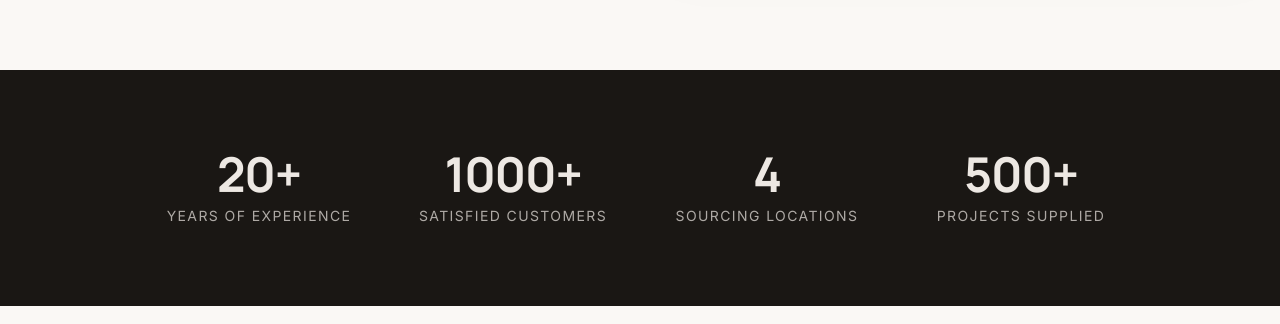
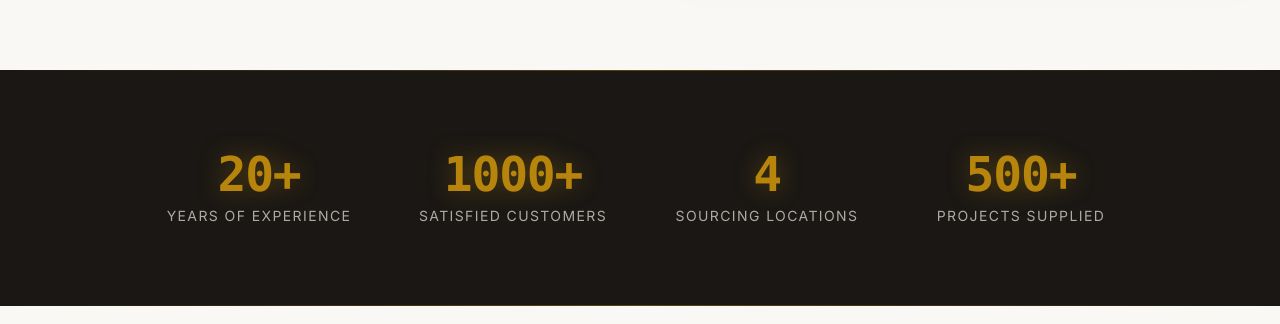
Before and after one commit to batman2400/UN-Tiles, a Next.js app: page /about in a window 1280 px wide. Shown: the part 1596-1920 px from the top of the page. Built offline with nearby package versions, Linux system fonts and the light colour scheme; no server answers.

Commit message:
UI/UX polish for About Us page and sticky navbar

```diff
--- a/src/app/(public)/about/page.tsx
+++ b/src/app/(public)/about/page.tsx
@@ -9,7 +9,7 @@ export default function About() {
     <div className="flex flex-col min-h-screen">
 
       {/* ══════ HERO ══════ */}
-      <section className="relative h-[85vh] flex items-center justify-center bg-surface-dark overflow-hidden">
+      <section className="relative h-[85vh] flex items-center justify-center bg-surface-dark overflow-hidden pt-32">
         <ParallaxLayer
           speed={0.2}
           maxOffset={64}
@@ -42,20 +42,24 @@ export default function About() {
 
       {/* ══════ HERITAGE ══════ */}
       <section className="max-w-7xl mx-auto px-6 py-32 w-full grid grid-cols-1 md:grid-cols-2 gap-16 items-center">
-        <ScrollReveal>
-          <div>
+        <div className="flex flex-col justify-center">
+          <ScrollReveal>
             <p className="text-sm uppercase tracking-[0.2em] text-accent font-semibold mb-3">Since 2004</p>
             <h2 className="text-3xl md:text-4xl font-display font-bold tracking-tight text-on-surface mb-8">Our Heritage</h2>
-            <div className="space-y-6 text-on-surface-variant leading-relaxed">
+          </ScrollReveal>
+          <div className="space-y-6 text-on-surface-variant leading-relaxed">
+            <ScrollReveal delay={100}>
               <p>
                 Established in 2004, UN Tiles (Unicorn Enterprises) was founded with a simple vision—to provide Sri Lankan customers with high-quality ceramic tiles and sanitary products at competitive prices. Over the years, we have built a strong reputation as a trusted importer and distributor by offering reliable products, exceptional customer service, and a wide selection suitable for both residential and commercial projects.
               </p>
+            </ScrollReveal>
+            <ScrollReveal delay={200}>
               <p>
                 With more than two decades of industry experience, we continue to help homeowners, architects, contractors, and developers find the perfect ceramic solutions for every space.
               </p>
-            </div>
+            </ScrollReveal>
           </div>
-        </ScrollReveal>
+        </div>
         <ScrollReveal delay={150}>
           <div className="relative aspect-[4/5] bg-surface-container overflow-hidden premium-shadow-lg">
             <ParallaxLayer
@@ -75,8 +79,8 @@ export default function About() {
       </section>
 
       {/* ══════ STATS ══════ */}
-      <section className="bg-surface-dark py-20">
-        <div className="max-w-5xl mx-auto px-6 grid grid-cols-2 md:grid-cols-4 gap-10 text-on-surface-dark">
+      <section className="bg-surface-dark py-20 relative before:absolute before:inset-x-0 before:top-0 before:h-px before:bg-gradient-to-r before:from-transparent before:via-accent/40 before:to-transparent after:absolute after:inset-x-0 after:bottom-0 after:h-px after:bg-gradient-to-r after:from-transparent after:via-accent/40 after:to-transparent">
+        <div className="max-w-5xl mx-auto px-6 grid grid-cols-2 md:grid-cols-4 gap-10 text-on-surface-dark relative z-10">
           <StatsCounter end={20} suffix="+" label="Years of Experience" />
           <StatsCounter end={1000} suffix="+" label="Satisfied Customers" />
           <StatsCounter end={4} label="Sourcing Locations" />
@@ -90,9 +94,13 @@ export default function About() {
           <ScrollReveal>
             <p className="text-sm uppercase tracking-[0.2em] text-accent font-semibold mb-4">Product Sourcing</p>
             <h2 className="text-3xl md:text-4xl font-display font-bold tracking-tight text-on-surface mb-8">Global Sourcing, Local Trust</h2>
+          </ScrollReveal>
+          <ScrollReveal delay={100}>
             <p className="text-lg leading-relaxed text-on-surface-variant max-w-2xl mx-auto">
               Our products are carefully sourced from leading manufacturers across China, Vietnam, India, and Lanka Tiles (Sri Lanka).
             </p>
+          </ScrollReveal>
+          <ScrollReveal delay={200}>
             <p className="mt-6 text-lg leading-relaxed text-on-surface-variant max-w-2xl mx-auto">
               This allows us to offer customers a diverse range of designs, finishes, sizes, and price points to suit every project.
             </p>
--- a/src/components/StatsCounter.tsx
+++ b/src/components/StatsCounter.tsx
@@ -63,7 +63,7 @@ export function StatsCounter({
 
   return (
     <div ref={ref} className="text-center">
-      <div className="text-4xl md:text-5xl font-display font-bold tracking-tight mb-2">
+      <div className="text-4xl md:text-5xl font-mono font-bold tracking-tight mb-2 text-accent drop-shadow-[0_0_12px_rgba(184,134,11,0.4)] animate-[pulse_3s_cubic-bezier(0.4,0,0.6,1)_infinite]">
         {prefix}{count}{suffix}
       </div>
       <div className="text-sm uppercase tracking-widest opacity-70">
--- a/src/components/TopNavBar.tsx
+++ b/src/components/TopNavBar.tsx
@@ -58,7 +58,7 @@ export function TopNavBar() {
   return (
     <>
       {/* ── Split Island Navbar ── */}
-      <div className="fixed top-0 left-0 right-0 z-50 pointer-events-none">
+      <div className="fixed top-0 w-full z-[100] pointer-events-none">
         <div className="max-w-[90rem] mx-auto px-6 lg:px-10 pt-5">
           <div className="flex items-center justify-between">
 
```
